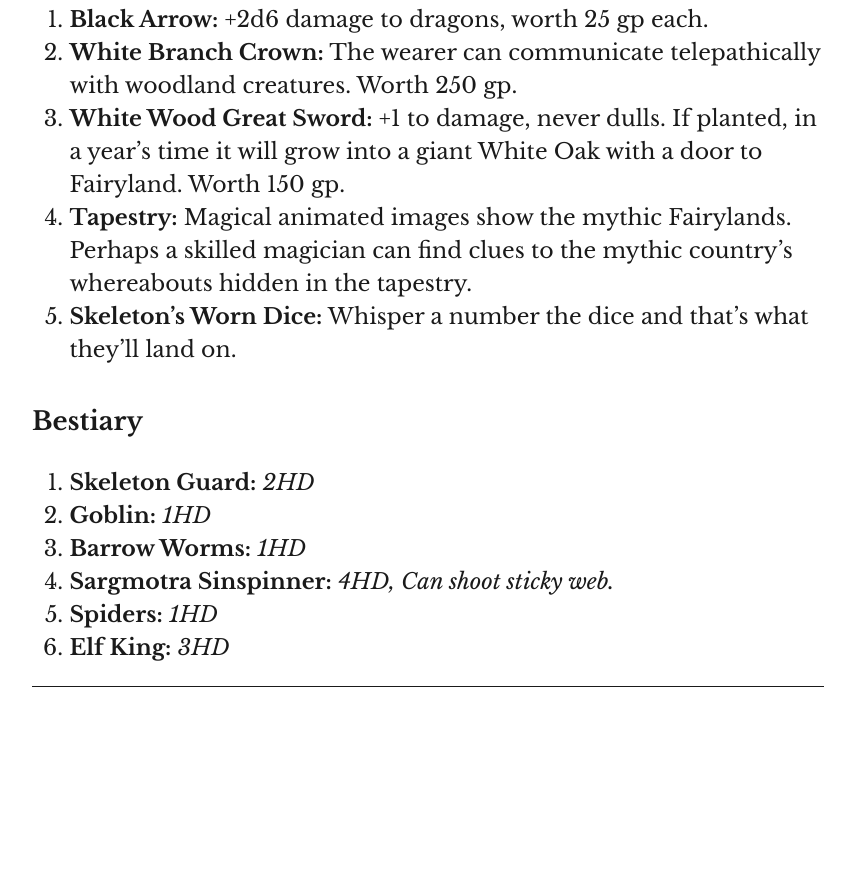
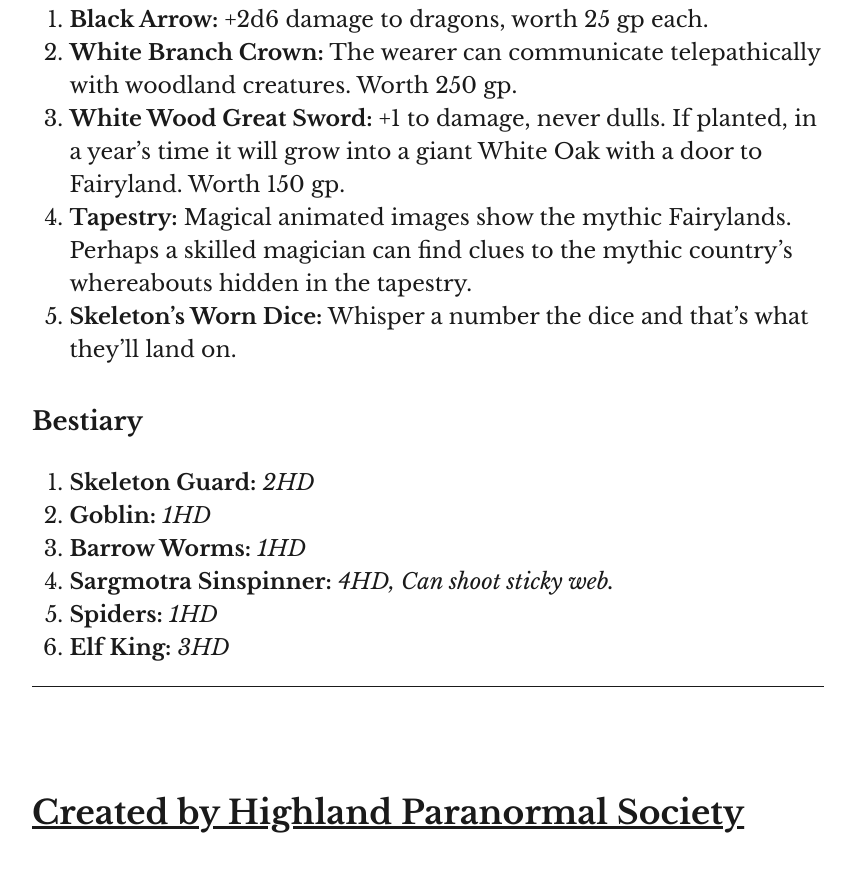
Before and after one commit to NateHPS/Dungeons, a plain HTML site: page botek.html in a window 1280 px wide. Shown: the part 5821-6692 px from the top of the page, without its empty margins (212-1067 px from the left). Before the commit the page ends 6580 px from the top, so only its background shows below. Drawn offline with nearby package versions, Linux system fonts and the light colour scheme.

Commit message:
Update botek.html

```diff
--- a/botek.html
+++ b/botek.html
@@ -55,5 +55,7 @@ The tunnel from Room 9 ends inside this large oak tree. A hole in the oak opens
 <li><strong>Elf King:</strong> <em>3HD</em></li>
 </ol>
 <hr>
+<br>
+<a href="https://natetreme.com/"><h2>Created by Highland Paranormal Society</h2></a>
 </body>
 </html>
```
